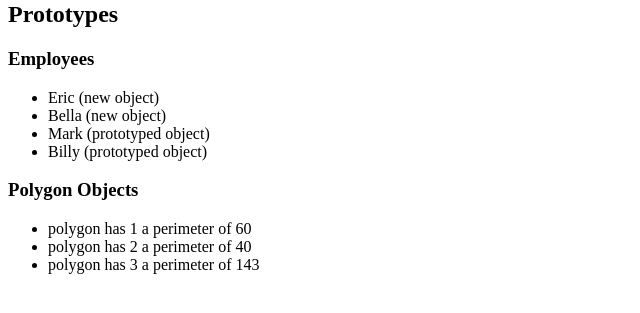
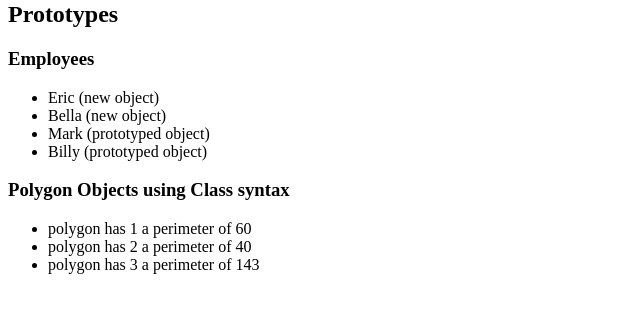
Before and after one commit to epdsn/JavaScript-Classes, a plain HTML site: page index.html in a window 1280 px wide. Shown: the part 79-392 px from the top of the page, without its empty margins (0-640 px from the left). Drawn offline with Linux system fonts and the light colour scheme.

Commit message:
Changed the title for polygons.

```diff
--- a/index.html
+++ b/index.html
@@ -14,7 +14,7 @@
     <h3>Employees</h3>
     <ul id="employees"></ul>
 
-    <h3>Polygon Objects</h3>
+    <h3>Polygon Objects using Class syntax</h3>
     <ul id="polygons"></ul>
 
 
```
